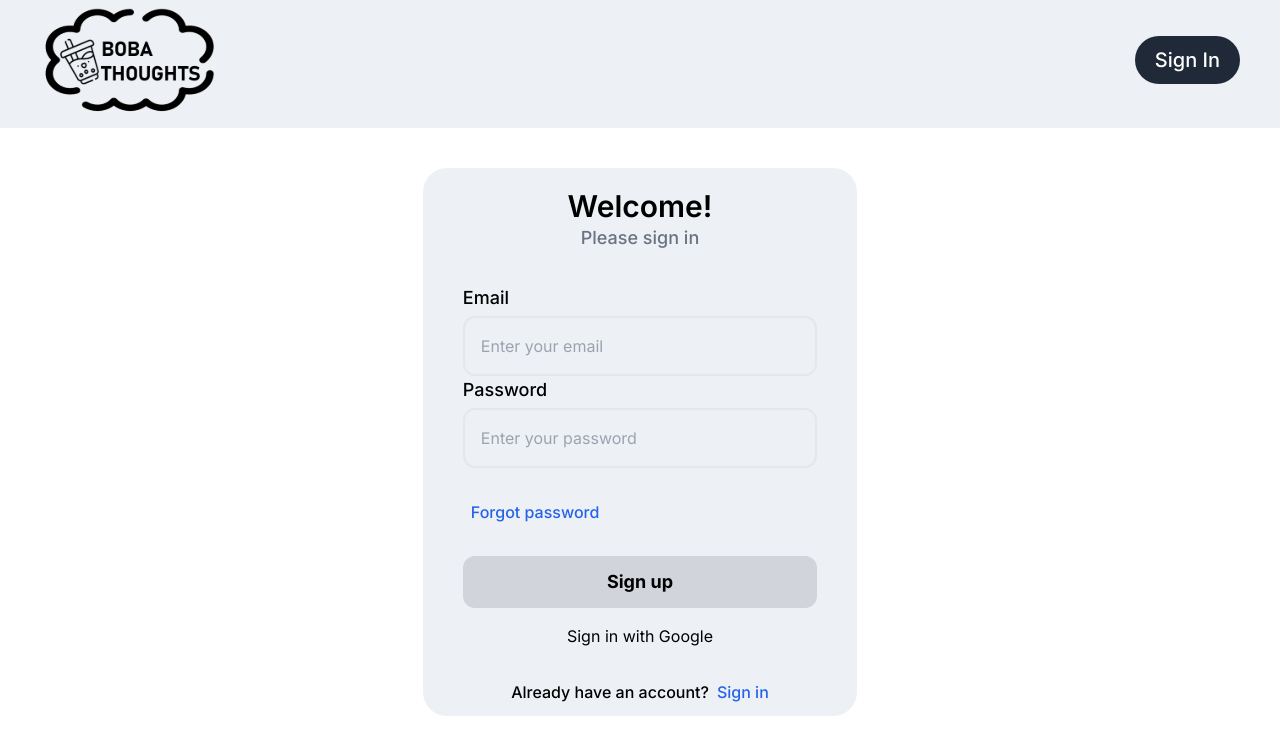
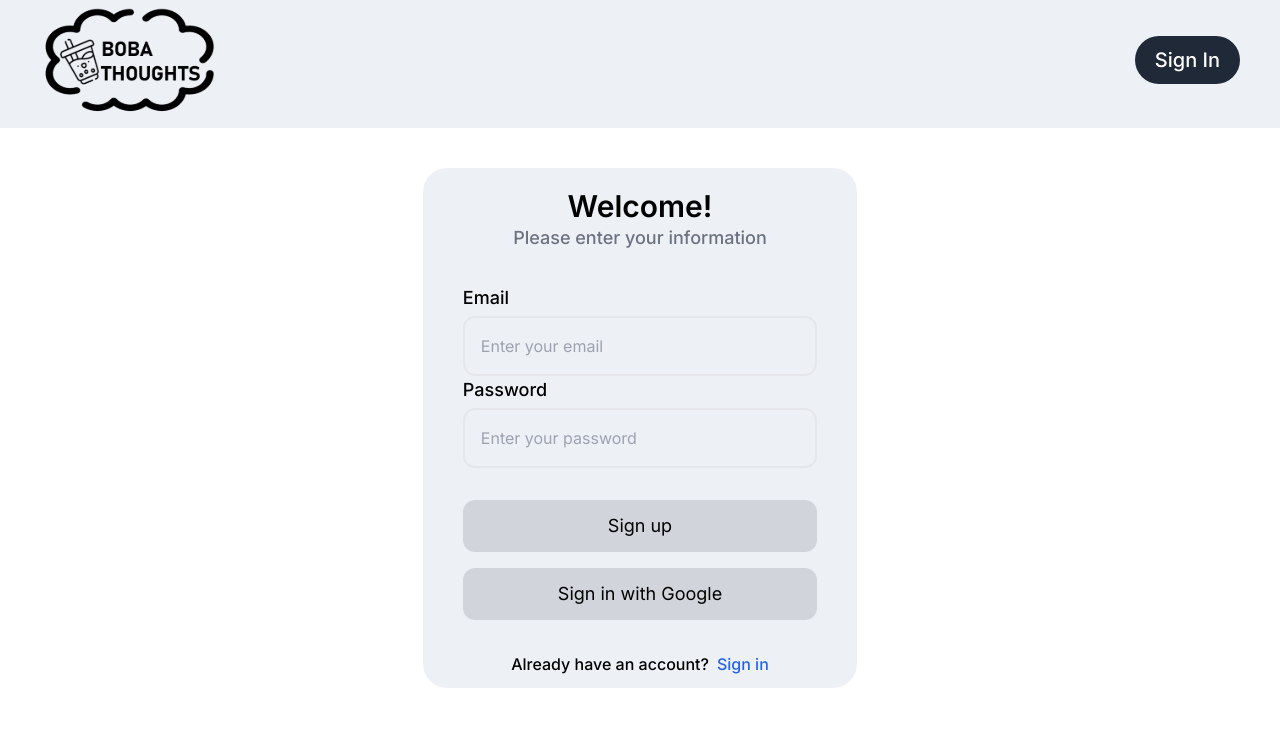
Before and after one commit to stormyy00/BobaThoughts, a Next.js app: page /signup in a window 1280 px wide. Shown: the top 754 px of the page. Built offline with nearby package versions, Linux system fonts and the light colour scheme; no server answers.

Commit message:
Tidy up Signup UI

```diff
--- a/src/app/signup/page.jsx
+++ b/src/app/signup/page.jsx
@@ -5,7 +5,6 @@ import { useRouter } from 'next/navigation'
 import Header from "../../components/Header";
 import Link from "next/link";
 import { UserAuth } from "../../context/AuthContext";
-
 
 const Page = () => {
     const { googleSignIn } = UserAuth();
@@ -41,7 +40,7 @@ const Page = () => {
             <div className="w-full flex items-center justify-center mt-10 lg:2-1/2">
                 <div className='bg-[#edf1f6] px-10 py-19 rounded-3xl'>
                     <h1 className='text-3xl font-semibold flex items-center justify-center mt-5'>Welcome!</h1>
-                    <p className='font-medium text-lg text-gray-500 flex items-center justify-center'>Please sign in</p>
+                    <p className='font-medium text-lg text-gray-500 flex items-center justify-center'>Please enter your information</p>
                     <form onSubmit={handleForm} className = 'mt-8 form'>
                         <div>
                             <label htmlFor="email" className='text-lg font-medium'>Email</label>
@@ -59,13 +58,13 @@ const Page = () => {
                                 onChange={(e) => setPassword(e.target.value)} required type="password" name="password" id="password"
                             />
                         </div>
-                        <div className='mt-8 flex justify-between items-center'>
-                            <button className='ml-2 font-medium text-base text-blue-600'>Forgot password</button>
-                        </div>
 
                         <div className='mt-8 flex flex-col gap-y-4'>
-                            <button type="submit" className='hover:scale-[1.01] ease--in-out transition-all py-3 rounded-xl bg-gray-300 text-lg font-bold'>Sign up</button>
-                            <button onClick={handleGSignIn}>Sign in with Google</button>
+                            <button type="submit" className='hover:scale-[1.01] ease--in-out transition-all py-3 rounded-xl bg-gray-300 text-lg '>Sign up</button>
+                            <button
+                            className='hover:scale-[1.01] ease--in-out transition-all py-3 rounded-xl bg-gray-300 text-lg'
+                            onClick={handleGSignIn}>Sign in with Google
+                            </button>
                         </div>
                     </form>
                         <div className= 'mt-8 mb-3 flex justify-center items-center'>
```
Also changed, not shown: public/googleicon.svg (added).
